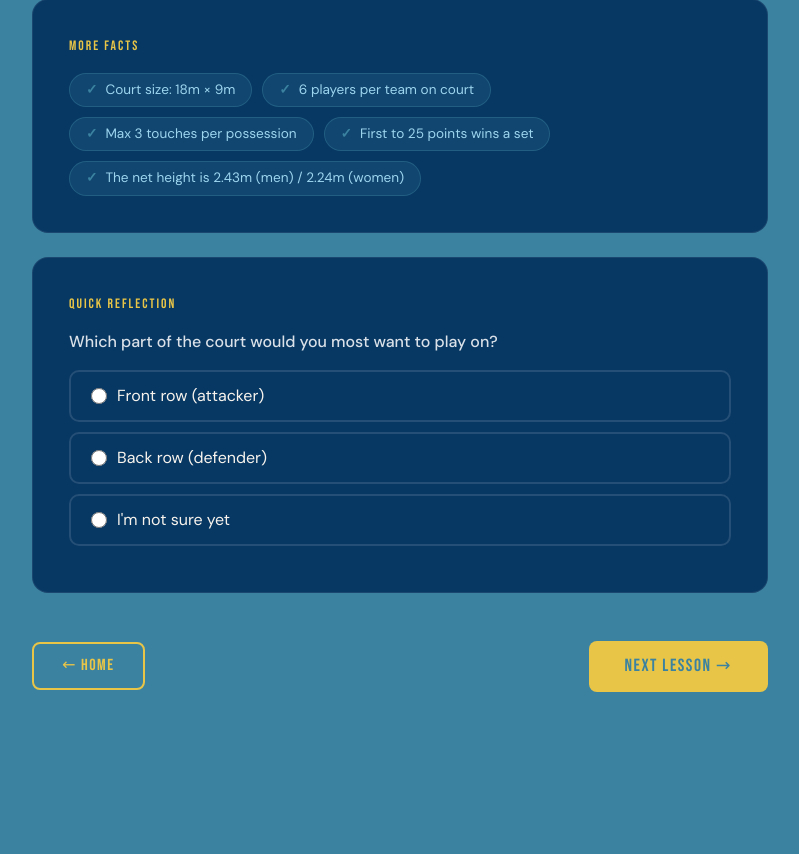
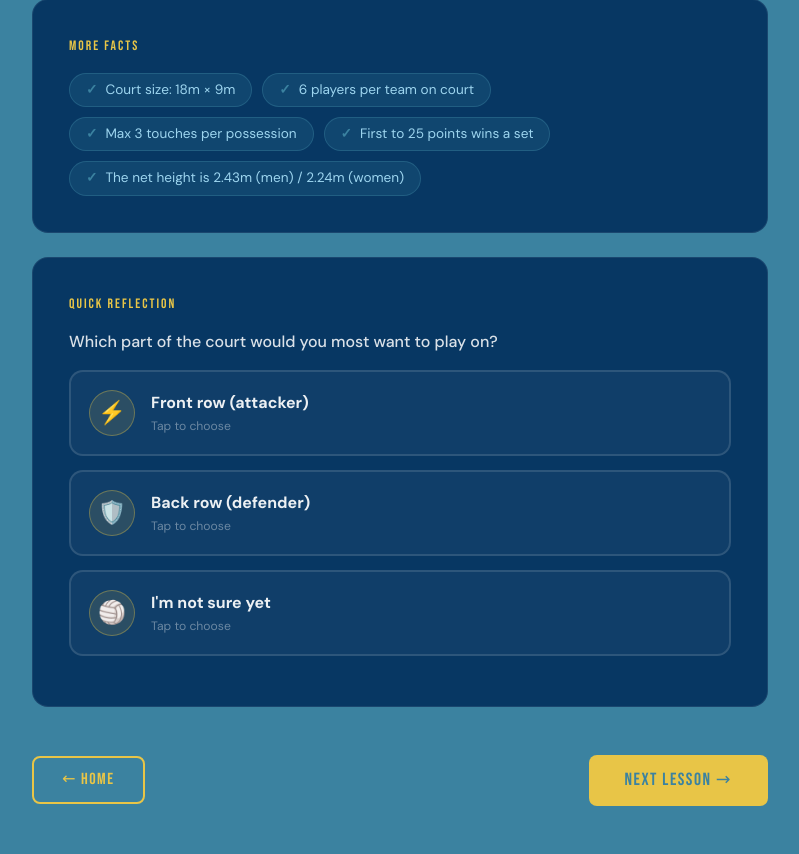
Before and after one commit to lisdis19/COMS4170, a Flask app: page /learn/1 in a window 1280 px wide. Shown: the part 977-1831 px from the top of the page, without its empty margins (240-1039 px from the left). Before the commit the page ends 1669 px from the top, so only its background shows below. Run offline with Flask 3, Linux system fonts and the light colour scheme; the visitor is signed in with stand-in values (Sample User, id 1).

Commit message:
Changed MCQ format and added icons

```diff
--- a/templates/base.html
+++ b/templates/base.html
@@ -191,6 +191,79 @@
     }
     .breakdown-row.correct { border-color: #5dd87b; }
     .breakdown-row.wrong { border-color: var(--spike); }
+
+    /* ---- CHOICE CARDS ---- */
+    .choice-card input {
+      display: none;
+    }
+
+    .choice-card {
+      display: block;
+      cursor: pointer;
+      margin-bottom: 14px;
+    }
+
+    .choice-inner {
+      border: 2px solid rgba(255,255,255,0.12);
+      border-radius: 14px;
+      padding: 18px;
+      background: rgba(255,255,255,0.04);
+      transition: all 0.2s ease;
+    }
+
+    .choice-inner:hover {
+      border-color: var(--net);
+      background: rgba(232,197,71,0.10);
+      transform: translateY(-2px);
+    }
+
+    .choice-card input:checked + .choice-inner {
+      border-color: var(--net);
+      background: rgba(232,197,71,0.18);
+      box-shadow: 0 0 18px rgba(232,197,71,0.25);
+    }
+
+    .choice-inner {
+      display: flex;
+      align-items: center;
+      gap: 16px;
+      border: 2px solid rgba(255,255,255,0.12);
+      border-radius: 14px;
+      padding: 18px;
+      background: rgba(255,255,255,0.04);
+      transition: all 0.2s ease;
+    }
+
+    .choice-icon {
+      width: 46px;
+      height: 46px;
+      border-radius: 50%;
+      background: rgba(232,197,71,0.12);
+      border: 1px solid rgba(232,197,71,0.35);
+      display: flex;
+      align-items: center;
+      justify-content: center;
+      font-size: 1.4rem;
+      flex-shrink: 0;
+    }
+
+    .choice-text {
+      font-weight: 700;
+      font-size: 1rem;
+      color: rgba(255,255,255,0.92);
+    }
+
+    .choice-subtext {
+      font-size: 0.76rem;
+      color: rgba(255,255,255,0.38);
+      margin-top: 2px;
+    }
+
+    .choice-card input:checked + .choice-inner .choice-icon {
+      background: var(--net);
+      color: var(--dark);
+      box-shadow: 0 0 16px rgba(232,197,71,0.35);
+    }
   </style>
 </head>
 <body>
--- a/templates/learn.html
+++ b/templates/learn.html
@@ -54,13 +54,49 @@
       <!-- Selection question -->
       <div class="vl-card mb-5">
         <p class="section-title mb-3">Quick Reflection</p>
+
         <p style="font-size:1rem; font-weight:500; margin-bottom:16px; color:rgba(255,255,255,0.85);">
           {{ lesson.selection_prompt }}
         </p>
+
         {% for opt in lesson.selection_options %}
-        <label class="selection-option">
+        <label class="choice-card">
           <input type="radio" name="selection" value="{{ opt }}" required>
-          {{ opt }}
+
+          <div class="choice-inner">
+
+            <div class="choice-icon">
+              {% if "Front" in opt or "attack" in opt %}
+                ⚡
+              {% elif "Back" in opt or "defense" in opt %}
+                🛡️
+              {% elif "Underhand" in opt %}
+                🤲
+              {% elif "Overhand" in opt %}
+                💪
+              {% elif "Jump" in opt %}
+                🚀
+              {% elif "forearms" in opt %}
+                🙌
+              {% elif "setter" in opt %}
+                🧠
+              {% elif "line" in opt %}
+                📏
+              {% elif "cross" in opt %}
+                ↗️
+              {% elif "tip" in opt %}
+                🎯
+              {% else %}
+                🏐
+              {% endif %}
+            </div>
+
+            <div>
+              <div class="choice-text">{{ opt }}</div>
+              <div class="choice-subtext">Tap to choose</div>
+            </div>
+
+          </div>
         </label>
         {% endfor %}
       </div>
```
